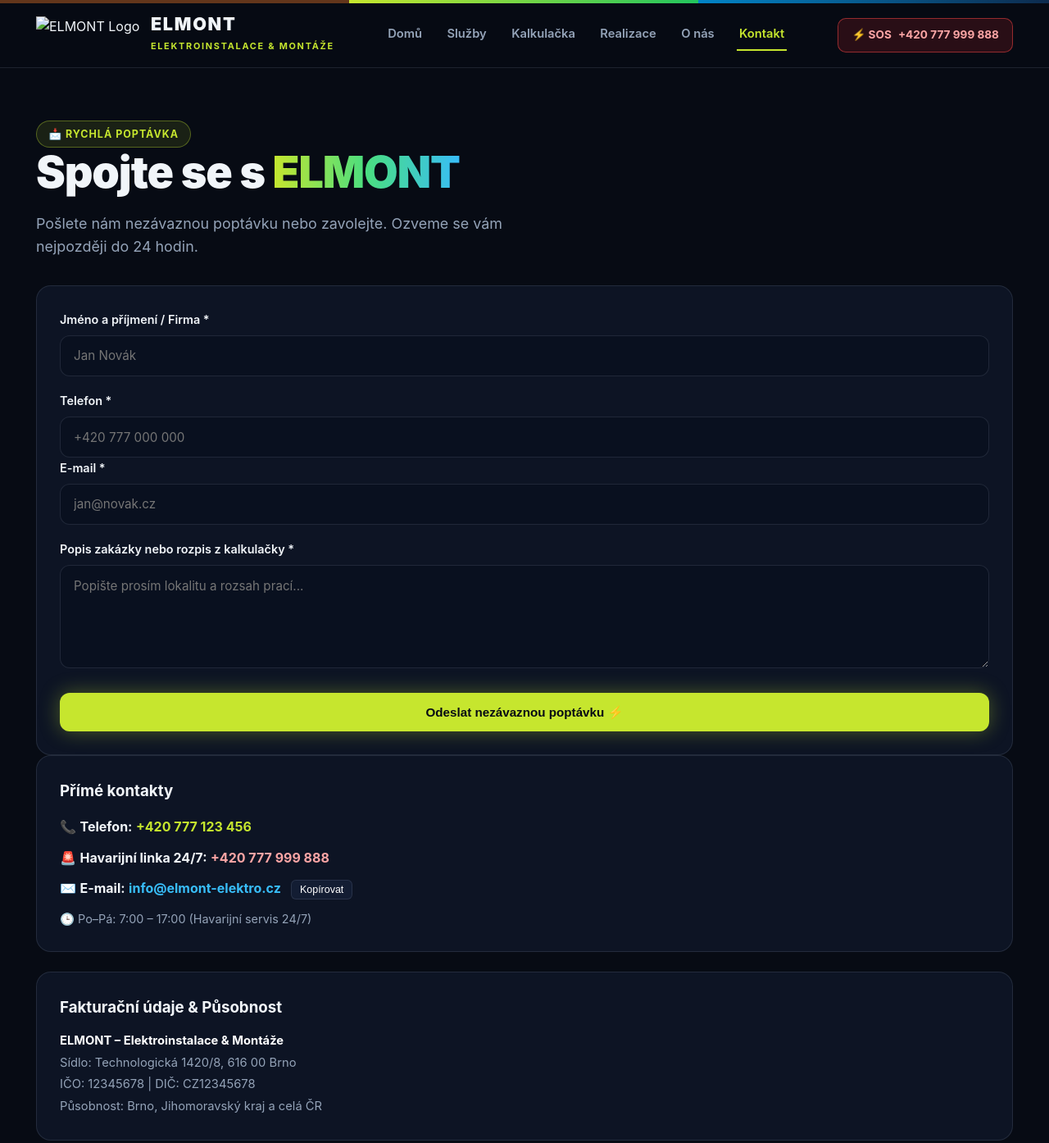
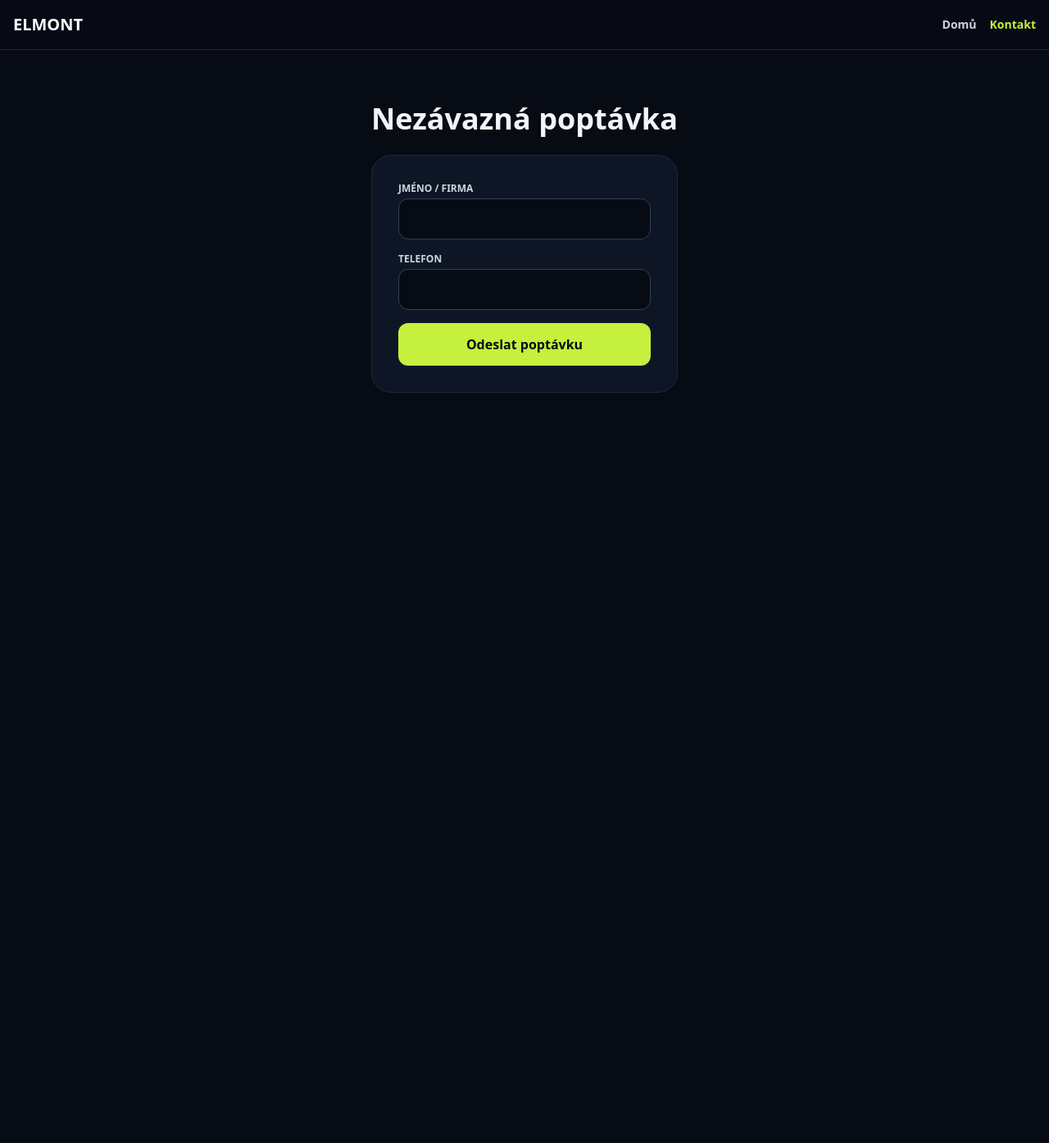
Before and after one commit to MarekValek/Elmont, a plain HTML site: page kontakt.html in a window 1280 px wide. Shown: the top 1394 px of the page at 82% size. After the commit the page ends 800 px from the top, so only its background shows below. Drawn offline with nearby package versions, Linux system fonts and the light colour scheme.

Commit message:
Revamp kontakt.html with Tailwind CSS and new layout
Updated the contact page layout and styling with Tailwind CSS. Changed the form structure and added new elements for better user experience.

```diff
--- a/kontakt.html
+++ b/kontakt.html
@@ -1,107 +1,35 @@
 <!DOCTYPE html>
-<html lang="cs">
+<html lang="cs" class="dark">
 <head>
     <meta charset="UTF-8">
     <meta name="viewport" content="width=device-width, initial-scale=1.0">
-  <title>Kontakt | ELMONT – Elektroinstalace & Montáže</title>
-  <link rel="stylesheet" href="style.css">
-  <style>
-    .form-input { width: 100%; background: #09101f; border: 1px solid var(--border); border-radius: 12px; padding: 0.9rem 1rem; color: #fff; font-family: inherit; font-size: 0.95rem; margin-top: 0.4rem; }
-    .form-input:focus { outline: none; border-color: var(--volt); }
-  </style>
+    <title>ELMONT – Kontakt a poptávka</title>
+    <script src="https://cdn.tailwindcss.com"></script>
+    <script>tailwind.config = { darkMode: 'class', theme: { extend: { colors: { elmont: { base: '#070B14', surface: '#0E1626', volt: '#C5F03D' } } } } }</script>
 </head>
-<body>
-  <div class="conductor-bar"></div>
-  <header class="navbar">
-    <div class="nav-inner">
-      <a href="index.html" class="brand">
-        <img src="images/logo.png" alt="ELMONT Logo">
-        <div class="brand-text"><strong data-contact="nazevFirmy">ELMONT</strong><span data-contact="podtitul">Elektroinstalace & Montáže</span></div>
-      </a>
-      <nav class="nav-links" id="navLinks">
-        <a href="index.html">Domů</a>
-        <a href="sluzby.html">Služby</a>
-        <a href="kalkulacka.html">Kalkulačka</a>
-        <a href="realizace.html">Realizace</a>
-        <a href="o-nas.html">O nás</a>
-        <a href="kontakt.html" class="active">Kontakt</a>
+<body class="bg-elmont-base text-slate-100 flex flex-col min-h-screen">
+    <header class="sticky top-0 z-40 bg-elmont-base/90 border-b border-slate-800 p-4">
+        <div class="max-w-7xl mx-auto flex justify-between items-center">
+            <a href="index.html" class="font-heading font-extrabold text-xl text-white">ELMONT</a>
+            <nav class="flex gap-4 text-sm font-bold">
+                <a href="index.html" class="text-slate-300">Domů</a>
+                <a href="kontakt.html" class="text-elmont-volt">Kontakt</a>
             </nav>
-      <a href="#" data-contact-href="havarijniHref" class="sos-btn">⚡ SOS <span data-contact="havarijniLinka"></span></a>
-      <button class="mobile-toggle" id="mobileToggle">☰</button>
         </div>
     </header>
-
-  <main class="container">
-    <div class="badge">📩 Rychlá poptávka</div>
-    <h1>Spojte se s <span class="text-volt">ELMONT</span></h1>
-    <p class="lead">Pošlete nám nezávaznou poptávku nebo zavolejte. Ozveme se vám nejpozději do 24 hodin.</p>
-
-    <div class="grid-2">
-      <form class="card" onsubmit="event.preventDefault(); document.getElementById('formSuccess').style.display='block'; this.reset();">
-        <div style="margin-bottom:1.1rem;">
-          <label style="font-weight:600; font-size:0.9rem;">Jméno a příjmení / Firma *</label>
-          <input type="text" required class="form-input" placeholder="Jan Novák">
-        </div>
-        <div class="grid-2" style="gap:1rem; margin-bottom:1.1rem;">
+    <main class="max-w-3xl mx-auto px-4 py-16 flex-grow">
+        <h1 class="text-4xl font-extrabold mb-6">Nezávazná poptávka</h1>
+        <form onsubmit="event.preventDefault(); alert('Poptávka byla odeslána!');" class="bg-elmont-surface p-8 rounded-3xl border border-slate-800 space-y-4">
             <div>
-            <label style="font-weight:600; font-size:0.9rem;">Telefon *</label>
-            <input type="tel" required class="form-input" placeholder="+420 777 000 000">
+                <label class="block text-xs uppercase font-bold text-slate-300 mb-1">Jméno / Firma</label>
+                <input type="text" required class="w-full px-4 py-3 rounded-xl bg-elmont-base border border-slate-700 text-white">
             </div>
             <div>
-            <label style="font-weight:600; font-size:0.9rem;">E-mail *</label>
-            <input type="email" required class="form-input" placeholder="jan@novak.cz">
+                <label class="block text-xs uppercase font-bold text-slate-300 mb-1">Telefon</label>
+                <input type="tel" required class="w-full px-4 py-3 rounded-xl bg-elmont-base border border-slate-700 text-white">
             </div>
-        </div>
-        <div style="margin-bottom:1.4rem;">
-          <label style="font-weight:600; font-size:0.9rem;">Popis zakázky nebo rozpis z kalkulačky *</label>
-          <textarea id="zprava" rows="5" required class="form-input" placeholder="Popište prosím lokalitu a rozsah prací..."></textarea>
-        </div>
-        <button type="submit" class="btn-primary" style="width:100%; justify-content:center;">Odeslat nezávaznou poptávku ⚡</button>
-        <div id="formSuccess" style="display:none; margin-top:1rem; padding:1rem; border-radius:10px; background:rgba(198,230,46,0.15); border:1px solid var(--volt); color:var(--volt); font-weight:600;">
-          ✓ Děkujeme! Vaše poptávka byla přijata, brzy se vám ozveme.
-        </div>
+            <button type="submit" class="w-full bg-elmont-volt text-elmont-base font-bold py-3.5 rounded-xl">Odeslat poptávku</button>
         </form>
-
-      <div style="display:flex; flex-direction:column; gap:1.5rem;">
-        <div class="card">
-          <h3 style="margin-bottom:1rem;">Přímé kontakty</h3>
-          <p style="margin-bottom:0.75rem;">📞 <strong>Telefon:</strong> <a href="#" data-contact-href="telefonHref" data-contact="telefon" style="color:var(--volt); text-decoration:none; font-weight:700;"></a></p>
-          <p style="margin-bottom:0.75rem;">🚨 <strong>Havarijní linka 24/7:</strong> <a href="#" data-contact-href="havarijniHref" data-contact="havarijniLinka" style="color:#fca5a5; text-decoration:none; font-weight:700;"></a></p>
-          <p style="margin-bottom:0.75rem;">
-            ✉️ <strong>E-mail:</strong> <a href="#" data-contact-href="emailHref" data-contact="email" style="color:var(--cyan); text-decoration:none; font-weight:700;"></a>
-            <button type="button" onclick="copyEmail()" style="margin-left:0.5rem; background:#131d33; border:1px solid var(--border); color:#fff; padding:0.25rem 0.6rem; border-radius:6px; cursor:pointer; font-size:0.78rem;">Kopírovat</button>
-            <span id="copyStatus" style="display:none; color:var(--volt); font-size:0.78rem; margin-left:0.4rem;">✓ Zkopírováno</span>
-          </p>
-          <p style="color:var(--text-muted); font-size:0.9rem;">🕒 <span data-contact="pracovniDoba"></span></p>
-        </div>
-
-        <div class="card">
-          <h3 style="margin-bottom:0.75rem;">Fakturační údaje & Působnost</h3>
-          <p style="color:var(--text-muted); font-size:0.92rem; line-height:1.8;">
-            <strong style="color:#fff;"><span data-contact="nazevFirmy"></span> – <span data-contact="podtitul"></span></strong><br>
-            Sídlo: <span data-contact="adresa"></span><br>
-            IČO: <span data-contact="ico"></span> | DIČ: <span data-contact="dic"></span><br>
-            Působnost: <span data-contact="pusobnost"></span>
-          </p>
-        </div>
-      </div>
-    </div>
     </main>
-
-  <footer>
-    <div class="footer-inner">
-      <div class="brand">
-        <img src="images/logo.png" alt="ELMONT Logo" style="height:38px;">
-        <div class="brand-text"><strong data-contact="nazevFirmy">ELMONT</strong><span data-contact="podtitul">Elektroinstalace & Montáže</span></div>
-      </div>
-      <div style="color:var(--text-muted); font-size:0.88rem;">
-        📞 <a href="#" data-contact-href="telefonHref" data-contact="telefon" style="color:#fff; text-decoration:none; font-weight:700;"></a> &nbsp;|&nbsp;
-        ✉️ <a href="#" data-contact-href="emailHref" data-contact="email" style="color:var(--volt); text-decoration:none; font-weight:700;"></a>
-      </div>
-    </div>
-  </footer>
-
-  <script src="config.js"></script>
-  <script src="app.js"></script>
 </body>
 </html>
```
Lines whose indentation alone changed are shown as unchanged.
